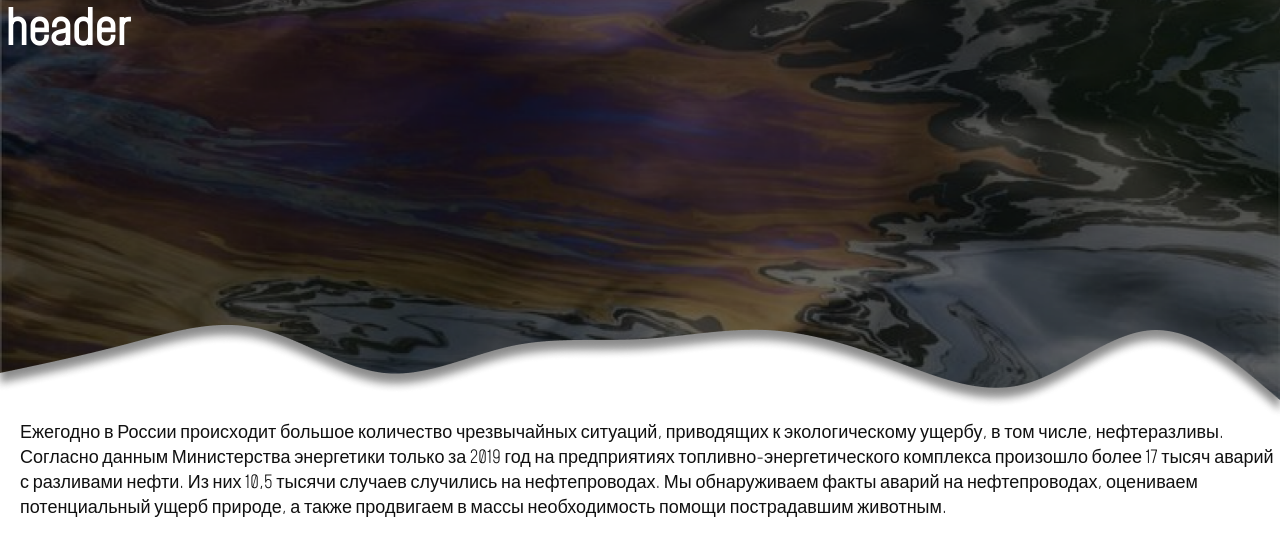
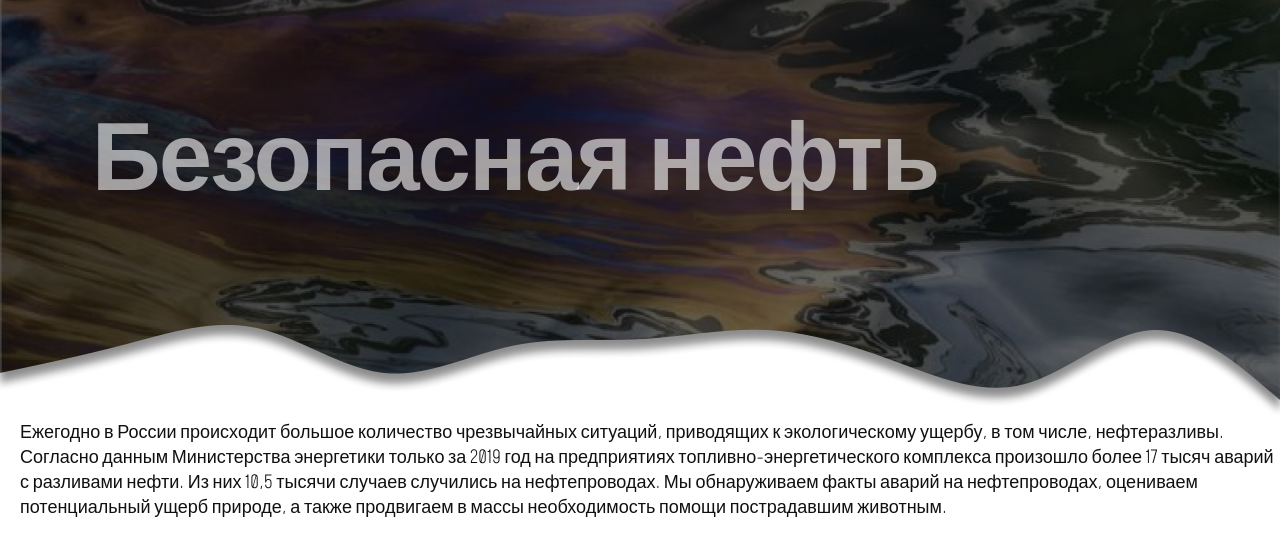
Before and after one commit to ksenia312/ROSATOM, a React app in the folder frontend/: page / in a window 1280 px wide. Shown: the top 556 px of the page. Built offline with nearby package versions, Linux system fonts and the light colour scheme.

Commit message:
cabinet component

```diff
--- a/frontend/src/App.js
+++ b/frontend/src/App.js
@@ -2,6 +2,7 @@ import React from 'react'
 import {connect} from "react-redux";
 import PropTypes from "prop-types";
 import {Landing} from "@pages";
+import Cabinet from "@pages/Cabinet/Cabinet";
 
 
 export default connect(
@@ -18,6 +19,7 @@ export default connect(
 
   routes = [
     ['^/$', () => <Landing/>],
+    ['^/cabinet', () => <Cabinet/>],
     // Path for / (main page with tasks)
   ]
 
--- a/frontend/src/components/Header/Header.js
+++ b/frontend/src/components/Header/Header.js
@@ -3,20 +3,18 @@ import React from "react";
 import style from './Header.module.scss'
 
 export default connect(
-  (state) => ({
-  }),
-  (dispatch) => ({
-
-  })
+  (state) => ({}),
+  (dispatch) => ({})
 )(class Header extends React.Component {
-
 
 
   render() {
     return (
       <div className={style.header__container}>
         <div className={style.header}>
-          <h1>header</h1>
+        </div>
+        <div className={style.tagline__container}>
+          <h1 className={style.tagline}>Безопасная нефть</h1>
         </div>
       </div>
     )
--- a/frontend/src/components/Header/Header.module.scss
+++ b/frontend/src/components/Header/Header.module.scss
@@ -9,6 +9,7 @@
   background-repeat: no-repeat;
   background-size: 100% 100%;
   @include sizes($h: map-get($header, global-h), $w: 100%);
+  text-align: center;
 
   .header {
     @include sizes($h: map-get($header, h), $w: 100%);
@@ -22,20 +23,25 @@
     background-size: 100% 600%;
     display: flex;
     justify-content: space-between;
+  }
 
-    .header__select {
-      outline: none;
-      background-color: rgba(60, 59, 59, 0.5);
-      padding: 0 10px;
-      margin-right: 20px;
+  .tagline__container {
+    .tagline {
+      color: rgba(255, 255, 255, 0.6);
+      letter-spacing: -2px;
+      margin-top: map-get($header, h)+50px;
+      font-size: 96px;
+      font-weight: bold;
+      padding-right: 250px;
     }
   }
+
 }
 
 @media all and (max-width: 800px) {
   .header__container {
     background-image: none;
-    @include sizes($h:  map-get($header, mobile-global-h), $w: 100%);
+    @include sizes($h: map-get($header, mobile-global-h), $w: 100%);
 
     .header {
       @include sizes($h: map-get($header, mobile-h), $w: 100%);
--- /dev/null
+++ b/frontend/src/pages/Cabinet/Cabinet.js
@@ -0,0 +1,19 @@
+import React from "react";
+import {connect} from "react-redux";
+import {Header} from "@components";
+import style from './Cabinet.module.scss'
+
+export default connect(
+  (state) => ({}),
+  (dispatch) => ({})
+)(class Cabinet extends React.Component {
+
+  render() {
+    return (
+      <div className={style.personal_area__container}>
+        <Header/>
+
+      </div>
+    )
+  }
+})
--- /dev/null
+++ b/frontend/src/pages/Cabinet/Cabinet.module.scss
@@ -0,0 +1,5 @@
+@import "~@styles/common.scss";
+
+.personal_area__container {
+
+}
```
